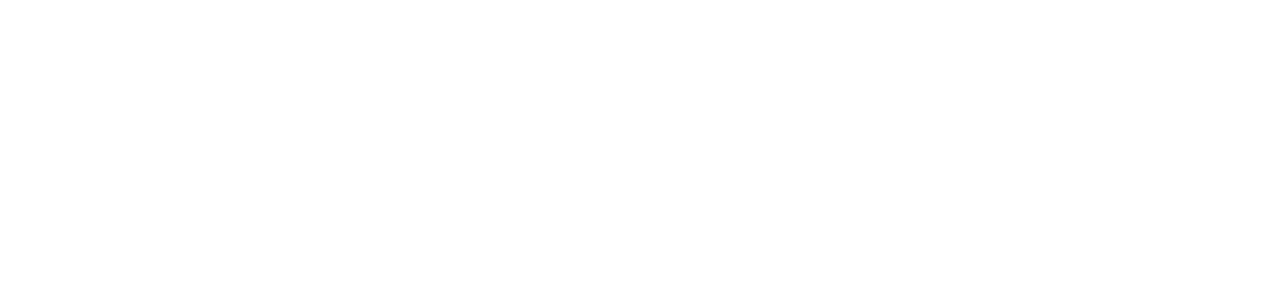
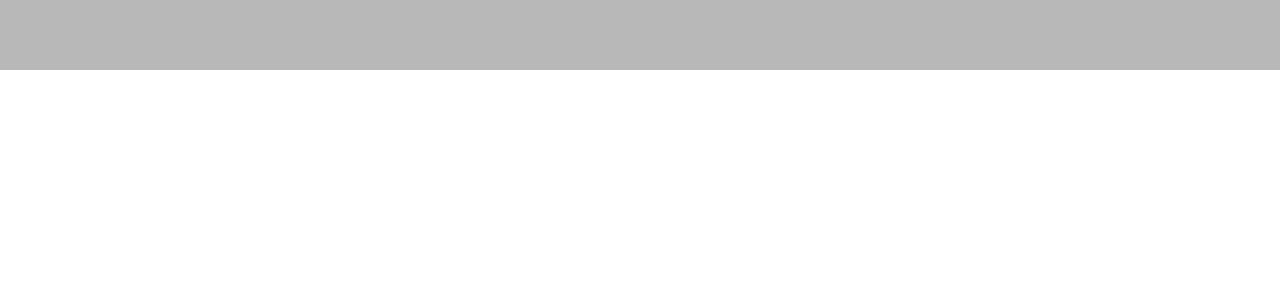
Before and after one commit to IanFerguson-36/myprofile, a React (Create React App) app: page / in a window 1280 px wide. Shown: the top 300 px of the page. Built offline with nearby package versions, Linux system fonts and the light colour scheme.

Commit message:
imported components into app dot js

```diff
--- a/src/App.js
+++ b/src/App.js
@@ -1,5 +1,15 @@
+import Navbar from "./components/Navbar/Navbar";
+import Bio from "./components/Bio/Bio";
+import Contact from "./components/Contact/Contact";
+import Portfolio from "./components/Portfolio/Portfolio";
+import Works from "./components/Works/Works";
+
 function App() {
-  return <div className="app"></div>;
+  return (
+    <div className="app">
+      <Navbar />
+    </div>
+  );
 }
 
 export default App;
--- a/src/components/Navbar/Navbar.scss
+++ b/src/components/Navbar/Navbar.scss
@@ -1,3 +1,5 @@
 .navbar {
+  width: 100%;
+  height: 70px;
   background-color: #b8b8b8;
 }
```
